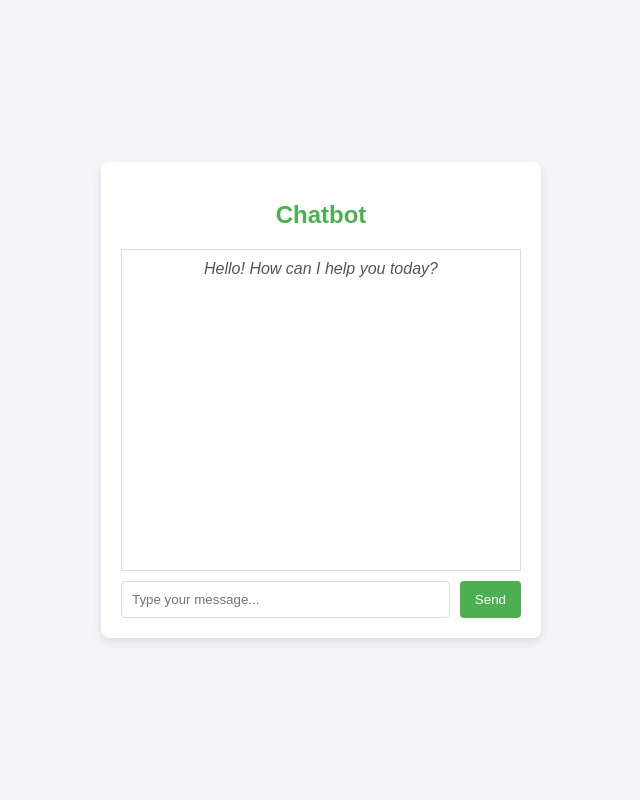
After one commit to pramodkumareagle/imageprocess, a Django app: page /chatbot/ in a window 1280 px wide. The commit adds this page. Shown: the whole page, without its empty margins (319-959 px from the left). Run offline with Django 5.2, Linux system fonts and the light colour scheme.

Commit message:
integrated generative ai

```diff
--- /dev/null
+++ b/detection/templates/detection/chatbot.html
@@ -0,0 +1,137 @@
+<!DOCTYPE html>
+<html lang="en">
+<head>
+    <meta charset="UTF-8">
+    <meta name="viewport" content="width=device-width, initial-scale=1.0">
+    <title>Chatbot</title>
+    <style>
+        body {
+            font-family: Arial, sans-serif;
+            background-color: #f4f4f9;
+            margin: 0;
+            padding: 0;
+            display: flex;
+            justify-content: center;
+            align-items: center;
+            height: 100vh;
+        }
+
+        .container {
+            background: #fff;
+            padding: 20px;
+            border-radius: 8px;
+            box-shadow: 0 4px 10px rgba(0, 0, 0, 0.1);
+            width: 400px;
+            text-align: center;
+        }
+
+        h2 {
+            margin-bottom: 20px;
+            color: #4CAF50;
+        }
+
+        .chat-log {
+            height: 300px;
+            overflow-y: auto;
+            border: 1px solid #ddd;
+            padding: 10px;
+            margin-bottom: 10px;
+        }
+
+        .message {
+            margin-bottom: 10px;
+        }
+
+        .user {
+            font-weight: bold;
+            color: #333;
+        }
+
+        .bot {
+            font-style: italic;
+            color: #555;
+        }
+
+        .chat-input {
+            display: flex;
+            gap: 10px;
+        }
+
+        .chat-input input {
+            flex: 1;
+            padding: 10px;
+            border: 1px solid #ddd;
+            border-radius: 4px;
+        }
+
+        .chat-input button {
+            padding: 10px 15px;
+            background: #4CAF50;
+            color: white;
+            border: none;
+            border-radius: 4px;
+            cursor: pointer;
+        }
+
+        .chat-input button:hover {
+            background: #45a049;
+        }
+    </style>
+</head>
+<body>
+    <div class="container">
+        <h2>Chatbot</h2>
+        <div class="chat-log" id="chat-log">
+            <div class="message bot">Hello! How can I help you today?</div>
+        </div>
+        <div class="chat-input">
+            <input type="text" id="user-message" placeholder="Type your message...">
+            <button onclick="sendMessage()">Send</button>
+        </div>
+        <input type="hidden" id="csrf_token" value="{{ csrf_token }}">
+    </div>
+
+    <script>
+        const chatLog = document.getElementById('chat-log');
+
+        function appendMessage(message, sender) {
+            const messageDiv = document.createElement('div');
+            messageDiv.classList.add('message', sender);
+            messageDiv.innerText = message;
+            chatLog.appendChild(messageDiv);
+            chatLog.scrollTop = chatLog.scrollHeight; // Auto-scroll to the bottom
+        }
+
+        function sendMessage() {
+            const userMessage = document.getElementById('user-message').value.trim();
+            if (!userMessage) return;
+
+            // Append user's message to the chat log
+            appendMessage(userMessage, 'user');
+            document.getElementById('user-message').value = ''; // Clear input field
+
+            // Send message to backend
+            fetch('', {
+                method: 'POST',
+                headers: {
+                    'Content-Type': 'application/x-www-form-urlencoded',
+                    'X-CSRFToken': document.getElementById('csrf_token').value
+                },
+                body: `user_message=${encodeURIComponent(userMessage)}`
+            })
+            .then(response => response.json())
+            .then(data => {
+                if (data.response) {
+                    appendMessage(data.response, 'bot');
+                } else if (data.error) {
+                    appendMessage('Error: ' + data.error, 'bot');
+                }
+            })
+            .catch(error => {
+                console.error('Error:', error);
+                appendMessage('Oops! Something went wrong. Please try again later.', 'bot');
+            });
+        }
+    </script>
+</body>
+</html>
--- a/detection/urls.py
+++ b/detection/urls.py
@@ -3,4 +3,5 @@ from . import views
 
 urlpatterns = [
     path('', views.upload_image, name='upload_image'),
+    path('chatbot/', views.handle_chatbot, name='chatbot'),
 ]
--- a/detection/views.py
+++ b/detection/views.py
@@ -9,6 +9,13 @@ from transformers import DetrImageProcessor, DetrForObjectDetection
 from langchain.prompts import PromptTemplate
 from langchain.llms import OpenAI
 from langchain.chains import LLMChain
+import openai
+from django.http import JsonResponse
+import os
+
+
+openai.api_key = os.getenv('OPENAI_API_KEY')
+print(openai.api_key)
 
 # Load YOLOv5 model
 yolo_model = torch.hub.load('ultralytics/yolov5', 'yolov5s', pretrained=True)
@@ -24,6 +31,7 @@ prompt = PromptTemplate(
     template="Analyze the following detections: {detections}"
 )
 
+
 # Form for uploading an image
 class ImageUploadForm(forms.Form):
     image = forms.ImageField()
@@ -38,9 +46,12 @@ def upload_image(request):
                 return detect_objects_with_both_models(request, uploaded_image)
             elif action == 'langchain':
                 return detect_with_langchain(request, uploaded_image)
+
+
     else:
         form = ImageUploadForm()
     return render(request, 'detection/upload.html', {'form': form})
+
 
 def detect_objects_with_both_models(request, uploaded_image):
     pil_image = Image.open(uploaded_image).convert("RGB")
@@ -87,6 +98,7 @@ def detect_objects_with_both_models(request, uploaded_image):
         'detr_detection_data': detr_detection_data,
     })
 
+
 def detect_with_langchain(request, uploaded_image):
     pil_image = Image.open(uploaded_image).convert("RGB")
     np_image = np.array(pil_image)
@@ -102,6 +114,32 @@ def detect_with_langchain(request, uploaded_image):
     detr_results = detr_processor.post_process_object_detection(
         detr_outputs, target_sizes=target_sizes, threshold=0.2
     )[0]
+
+    # Annotate image with YOLO and DETR detections
+    annotated_image = pil_image.copy()
+    draw = ImageDraw.Draw(annotated_image)
+
+    # YOLO Annotations
+    for detection in yolo_detection_data:
+        box = [detection['xmin'], detection['ymin'], detection['xmax'], detection['ymax']]
+        label = detection['name']
+        confidence = detection['confidence']
+        draw.rectangle(box, outline="red", width=4)
+        draw.text(
+            (box[0] + 5, box[1] - 20),
+            f"{label} ({confidence:.2f})",
+            fill="red"
+        )
+
+    # DETR Annotations
+    for score, label, box in zip(detr_results["scores"], detr_results["labels"], detr_results["boxes"]):
+        x, y, x2, y2 = box.tolist()
+        draw.rectangle([x, y, x2, y2], outline="blue", width=4)
+        draw.text(
+            (x + 5, y - 20),
+            f"{detr_model.config.id2label[label.item()]} ({score:.2f})",
+            fill="blue"
+        )
 
     detr_detection_data = [
         {
@@ -121,7 +159,7 @@ def detect_with_langchain(request, uploaded_image):
     analysis_list = langchain_analysis.split(". ")
 
     # Encode the annotated image
-    annotated_image_base64 = _encode_image_base64(pil_image)
+    annotated_image_base64 = _encode_image_base64(annotated_image)
 
     return render(request, 'detection/langchain_analysis.html', {
         'annotated_image_base64': annotated_image_base64,
@@ -131,6 +169,27 @@ def detect_with_langchain(request, uploaded_image):
     })
 
 
+def handle_chatbot(request):
+    if request.method == 'POST':
+        user_message = request.POST.get('user_message', '').strip()
+        if user_message:
+            try:
+                response = openai.ChatCompletion.create(
+                    model="gpt-3.5-turbo",
+                    messages=[
+                        {"role": "system", "content": "You are a helpful AI assistant."},
+                        {"role": "user", "content": user_message}
+                    ]
+                )
+                chatbot_response = response['choices'][0]['message']['content']
+                return JsonResponse({"response": chatbot_response})
+            except Exception as e:
+                return JsonResponse({"error": f"An error occurred: {str(e)}"}, status=500)
+        else:
+            return JsonResponse({"error": "No user message provided"}, status=400)
+
+    return render(request, 'detection/chatbot.html')
+
 def _encode_image_base64(image):
     buffer = BytesIO()
     image.save(buffer, format="JPEG")
--- a/requirements.txt
+++ b/requirements.txt
@@ -13,6 +13,7 @@ dataclasses-json==0.6.7
 distro==1.9.0
 Django==5.1.4
 django-requests==0.0.2
+Faker==33.1.0
 filelock==3.16.1
 fonttools==4.55.3
 frozenlist==1.5.0
@@ -43,7 +44,7 @@ multidict==6.1.0
 mypy-extensions==1.0.0
 networkx==3.4.2
 numpy==1.26.4
-openai==1.58.1
+openai==0.28.0
 opencv-python==4.10.0.84
 orjson==3.10.13
 packaging==24.2
```
Also changed, not shown: detection/templates/detection/langchain_analysis.html (+1 -1 lines).
